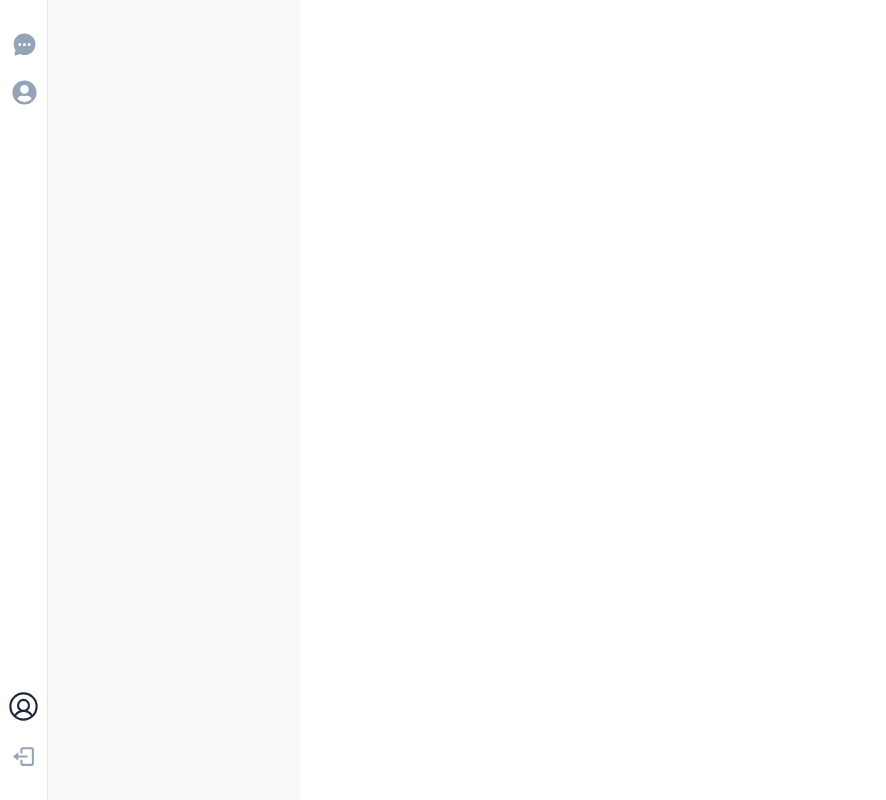
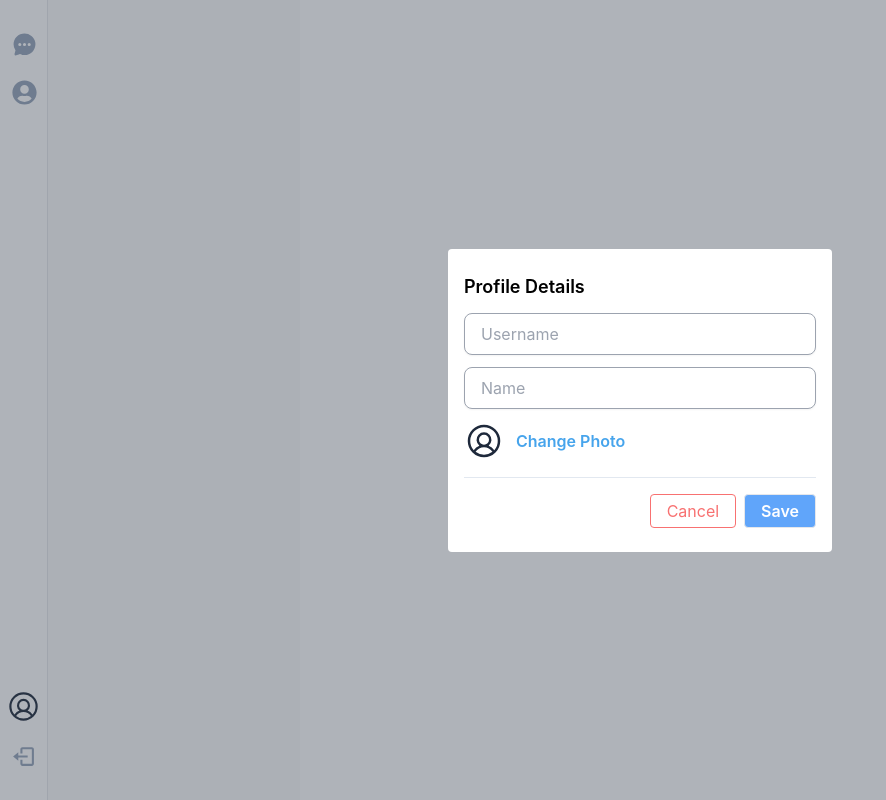
Before and after one commit to MikiZenebe/ChittyChata-Chat-App, a React (Vite) app in the folder client/: page / in a window 1280 px wide. Both pictures are taken after a click on the element 23 px from the left and 734 px from the top of the page. Shown: the whole page, without its empty margins (0-886 px from the left). Built offline with nearby package versions, Linux system fonts and the light colour scheme; no server answers.

Commit message:
update-user

```diff
--- a/client/src/api/apiEndPoints.js
+++ b/client/src/api/apiEndPoints.js
@@ -4,3 +4,4 @@ export const registerAPI = `${url}/api/register`;
 export const emailAPI = `${url}/api/email`;
 export const passwordAPI = `${url}/api/password`;
 export const userDetailAPI = `${url}/api/user-details`;
+export const userUpdateAPI = `${url}/api/update-user`;
--- /dev/null
+++ b/client/src/components/Divider.jsx
@@ -0,0 +1,5 @@
+const Divider = () => {
+  return <div className="p-[0.5px] bg-slate-200 my-1"></div>;
+};
+
+export default Divider;
--- /dev/null
+++ b/client/src/components/EditUser.jsx
@@ -0,0 +1,142 @@
+/* eslint-disable react/prop-types */
+import { useEffect, useRef, useState } from "react";
+import Avatar from "./Avatar";
+import uploadFile from "../helpers/uploadFile";
+import axios from "axios";
+import { userUpdateAPI } from "../api/apiEndPoints";
+import toast from "react-hot-toast";
+import { useDispatch } from "react-redux";
+import { setUser } from "../redux/userSlice";
+import Divider from "./Divider";
+
+export default function EditUser({ onClose, user }) {
+  const uploadPhotoRef = useRef();
+  const dispatch = useDispatch();
+  const [data, setData] = useState({
+    username: user?.username,
+    name: user?.name,
+    profile_pic: user?.profile_pic,
+  });
+
+  const handleChange = (e) => {
+    setData({ ...data, [e.target.name]: e.target.value });
+  };
+
+  useEffect(() => {
+    setData((prev) => ({ ...prev, ...user }));
+  }, [user]);
+
+  const handleOpenUploadPhoto = (e) => {
+    e.preventDefault();
+    e.stopPropagation();
+
+    uploadPhotoRef.current.click();
+  };
+
+  const handleUploadPhoto = async (e) => {
+    const file = e.target.files[0];
+
+    const uploadPhoto = await uploadFile(file);
+
+    setData((prev) => {
+      return {
+        ...prev,
+        profile_pic: uploadPhoto?.url,
+      };
+    });
+  };
+
+  const handleSubmit = async (e) => {
+    e.preventDefault();
+    e.stopPropagation();
+
+    try {
+      const res = await axios({
+        method: "post",
+        url: userUpdateAPI,
+        data: data,
+        withCredentials: true,
+      });
+
+      if (res.data.success) {
+        toast.success("Profile updated successfully 🚀");
+        dispatch(setUser(res.data.data));
+        onClose();
+      }
+    } catch (error) {
+      toast.error(error);
+    }
+  };
+
+  return (
+    <div className="fixed top-0 left-0 bottom-0 right-0 bg-gray-700 bg-opacity-40 flex items-center justify-center z-10 transition-all duration-[300ms] ease-in-out">
+      <div className="bg-white p-4 py-6 m-1 rounded w-full max-w-sm">
+        <h2 className="font-semibold text-lg">Profile Details</h2>
+
+        <form onSubmit={handleSubmit} className="grid gap-3 mt-3">
+          <input
+            className="input"
+            type="text"
+            name="username"
+            id="username"
+            placeholder="Username"
+            value={data.username}
+            required
+            onChange={handleChange}
+          />
+          <input
+            className="input"
+            type="text"
+            name="name"
+            id="name"
+            placeholder="Name"
+            value={data.name}
+            required
+            onChange={handleChange}
+          />
+
+          <div className="flex items-center gap-3">
+            <Avatar
+              width={40}
+              height={40}
+              imageUrl={data?.profile_pic}
+              name={data?.name}
+            />
+
+            <label className="cursor-pointer" htmlFor="profile_pic">
+              <button
+                className="transition-all duration-[300ms] ease-out  text-[#46a4ec] h-[40px] rounded-lg  font-semibold"
+                onClick={handleOpenUploadPhoto}
+              >
+                Change Photo
+              </button>
+              <input
+                type="file"
+                id="profile_pic"
+                hidden
+                onChange={handleUploadPhoto}
+                ref={uploadPhotoRef}
+              />
+            </label>
+          </div>
+
+          <Divider />
+          <div className="flex gap-2 w-fit ml-auto ">
+            <button
+              onClick={onClose}
+              className="transition-all duration-[300ms] ease-out  border-red-400 border text-red-400 px-4 py-1 rounded hover:bg-red-400 hover:text-white"
+            >
+              Cancel
+            </button>
+            <button
+              onClick={handleSubmit}
+              className="transition-all duration-[300ms] ease-out bg-blue-400 hover:bg-blue-500 text-white font-semibold border px-4 py-1 rounded "
+            >
+              Save
+            </button>
+          </div>
+        </form>
+      </div>
+    </div>
+  );
+}
--- a/client/src/components/Sidebar.jsx
+++ b/client/src/components/Sidebar.jsx
@@ -2,11 +2,13 @@ import { IoChatbubbleEllipses } from "react-icons/io5";
 import { FaUserCircle } from "react-icons/fa";
 import { BiLogOut } from "react-icons/bi";
 import { NavLink } from "react-router-dom";
-import Avatar from "./Avatar";
+import { Avatar, EditUser } from "../components/index";
 import { useSelector } from "react-redux";
+import { useState } from "react";
 
 export default function Sidebar() {
   const user = useSelector((state) => state.user);
+  const [editUserOpen, setEditUserOpen] = useState(false);
 
   return (
     <div className="w-full h-full">
@@ -14,8 +16,8 @@ export default function Sidebar() {
         <div>
           <NavLink
             className={({ isActive }) =>
-              `w-12 h-12 text-slate-400 flex justify-center items-center cursor-pointer rounded hover:text-[#3fa1e2] transition-all ease-in-out ${
-                isActive && "text-[#3fa1e2]"
+              `w-12 h-12 text-slate-400 flex justify-center items-center cursor-pointer rounded hover:text-blue-400 transition-all ease-in-out ${
+                isActive && "text-blue-400 "
               }`
             }
             title="chat"
@@ -24,7 +26,7 @@ export default function Sidebar() {
           </NavLink>
 
           <div
-            className="w-12 h-12 text-slate-400 flex justify-center items-center cursor-pointer rounded hover:text-[#3fa1e2] transition-all ease-in-out"
+            className="w-12 h-12 text-slate-400 flex justify-center items-center cursor-pointer rounded hover:text-blue-400 transition-all ease-in-out"
             title="user"
           >
             <FaUserCircle size={25} />
@@ -33,19 +35,30 @@ export default function Sidebar() {
 
         <div
           className="flex flex-col gap-2 items-center justify-center"
-          title="user"
+          title={user.name}
+          onClick={() => setEditUserOpen(true)}
         >
           <button>
-            <Avatar width={35} height={35} name={user.name} />
+            <Avatar
+              width={35}
+              height={35}
+              name={user.name}
+              imageUrl={user?.profile_pic}
+            />
           </button>
           <button
             title="logout"
-            className="w-12 h-12 text-slate-400 flex justify-center items-center cursor-pointer rounded hover:text-[#3fa1e2] transition-all ease-in-out"
+            className="w-12 h-12 text-slate-400 flex justify-center items-center cursor-pointer rounded hover:text-blue-400 transition-all ease-in-out"
           >
             <BiLogOut size={25} />
           </button>
         </div>
       </div>
+
+      {/* Edit User Moada */}
+      {editUserOpen && (
+        <EditUser onClose={() => setEditUserOpen(false)} user={user} />
+      )}
     </div>
   );
 }
--- a/client/src/components/index.js
+++ b/client/src/components/index.js
@@ -1,5 +1,7 @@
 import Message from "./Message";
 import Avatar from "./Avatar";
 import Sidebar from "./Sidebar";
+import EditUser from "./EditUser";
+import Divider from "./Divider";
 
-export { Message, Avatar, Sidebar };
+export { Message, Avatar, Sidebar, EditUser, Divider };
--- a/client/src/index.css
+++ b/client/src/index.css
@@ -22,11 +22,11 @@ code {
   background: linear-gradient(to left top, #46a4ec, #118da7 70%);
 }
 
-.grad {
+/* .grad {
   background: -webkit-linear-gradient(to left top, #3fa1e2, #108ca6 70%);
   -webkit-background-clip: text;
   -webkit-background-color: transparent;
-}
+} */
 
 .input {
   @apply transition-all duration-[300ms] ease-out rounded-lg  appearance-none border border-gray-400  py-2 px-4 bg-white text-gray-700 placeholder-gray-400 shadow-sm text-base focus:outline-none focus:ring-2 focus:ring-[#46a4ec] focus:border-transparent;
```
